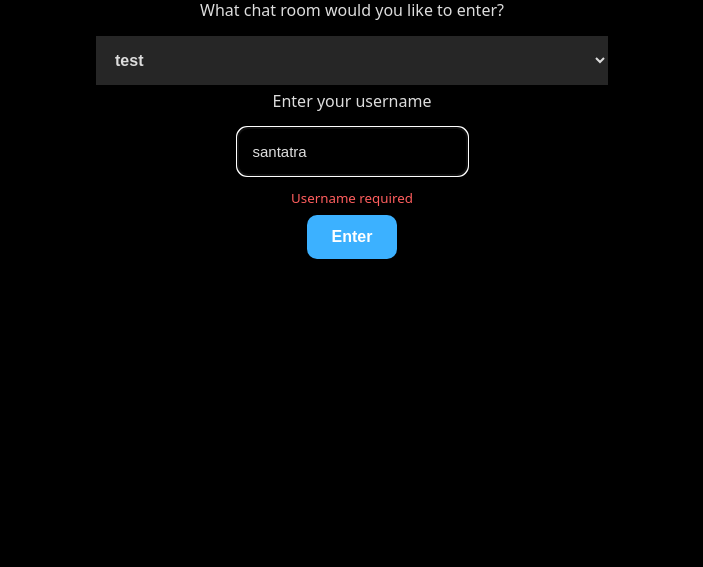
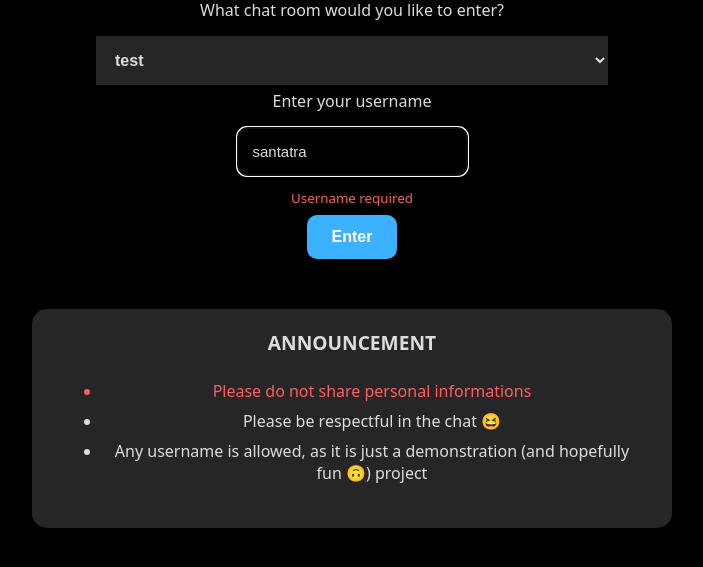
Before and after one commit to HarimbolaSantatra/django-group-chat, a Django app: page / in a window 1280 px wide. Shown: the part 114-681 px from the top of the page, without its empty margins (288-991 px from the left). Run offline with Django 4.2, Linux system fonts and the light colour scheme.

Commit message:
add Announcement section

```diff
--- a/main/static/main/style.css
+++ b/main/static/main/style.css
@@ -222,6 +222,32 @@ h1, h2, h3 {
   margin-right: 10px;
 }
 
+#announcement {
+  display: flex;
+  justify-content: center;
+  align-items: center;
+  flex-direction: column;
+  width: 600px;
+  margin: 50px auto;
+  padding: 20px;
+  background-color: var(--less-black);
+  border-radius: 15px;
+}
+
+#announcement li {
+    margin: 8px 10px;
+}
+
+#annou-title {
+  font-size: 1.2em;
+  font-weight: bold;
+  text-transform: uppercase;
+}
+
+.annou-warning {
+    color: var(--red);
+}
+
 
 @media screen and ( max-width: 512px ) {
     .header {
--- a/main/templates/main/index.html
+++ b/main/templates/main/index.html
@@ -21,6 +21,15 @@
         </div>
         <input id="room-name-submit" class="btn blue-btn" type="submit" value="Enter"  >
     </form>
+
+    <div id="announcement">
+	<div id="annou-title"> Announcement </div>
+	<ul>
+	    <li class="annou-warning"> Please do not share personal informations </li>
+	    <li> Please be respectful in the chat &#128518; </li>
+	    <li> Any username is allowed, as it is just a demonstration (and hopefully fun &#128579;) project </li>
+	</ul>
+    </div>
 
     <script>
         document.querySelector('#username-input').focus();
```
